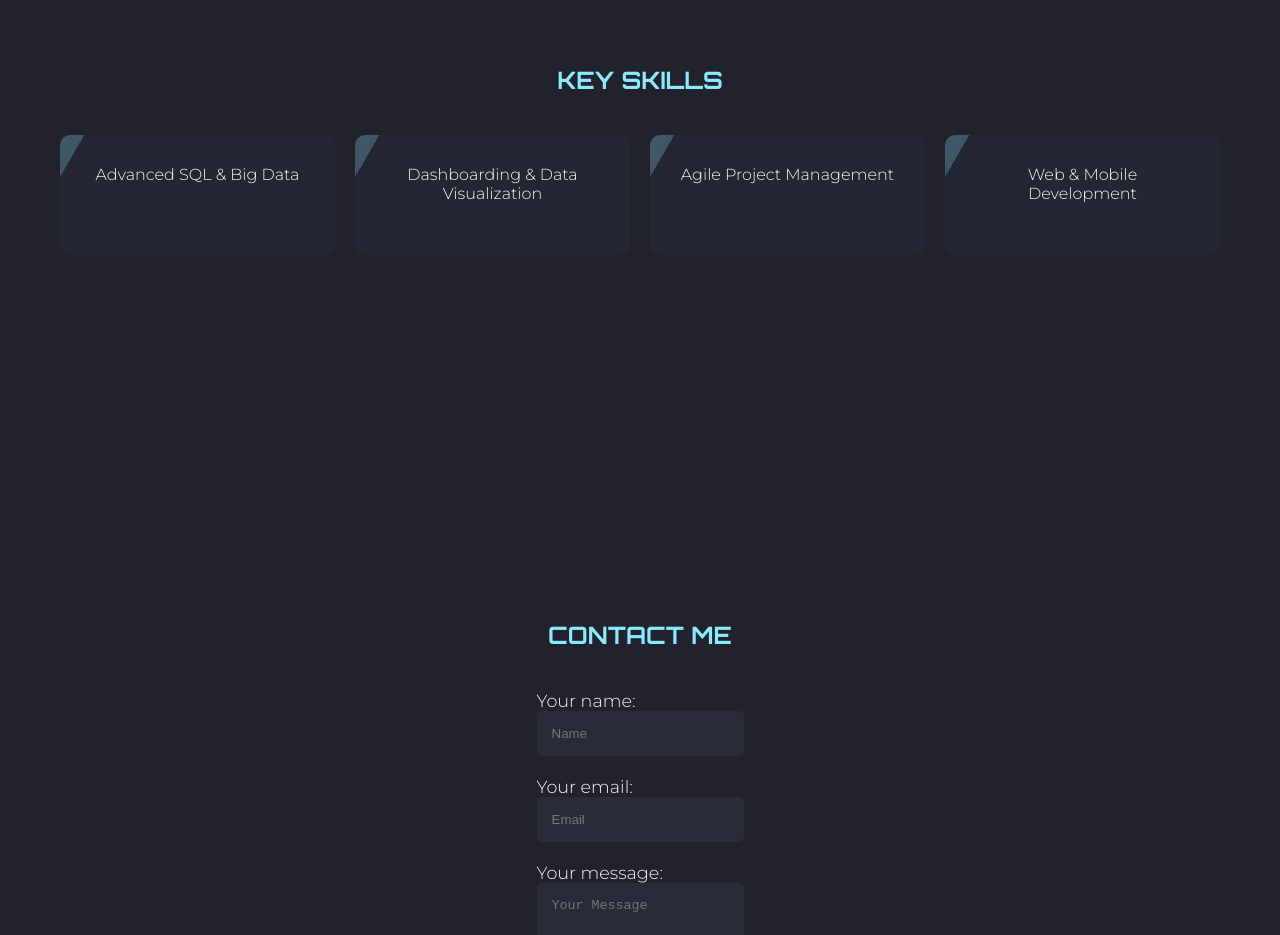
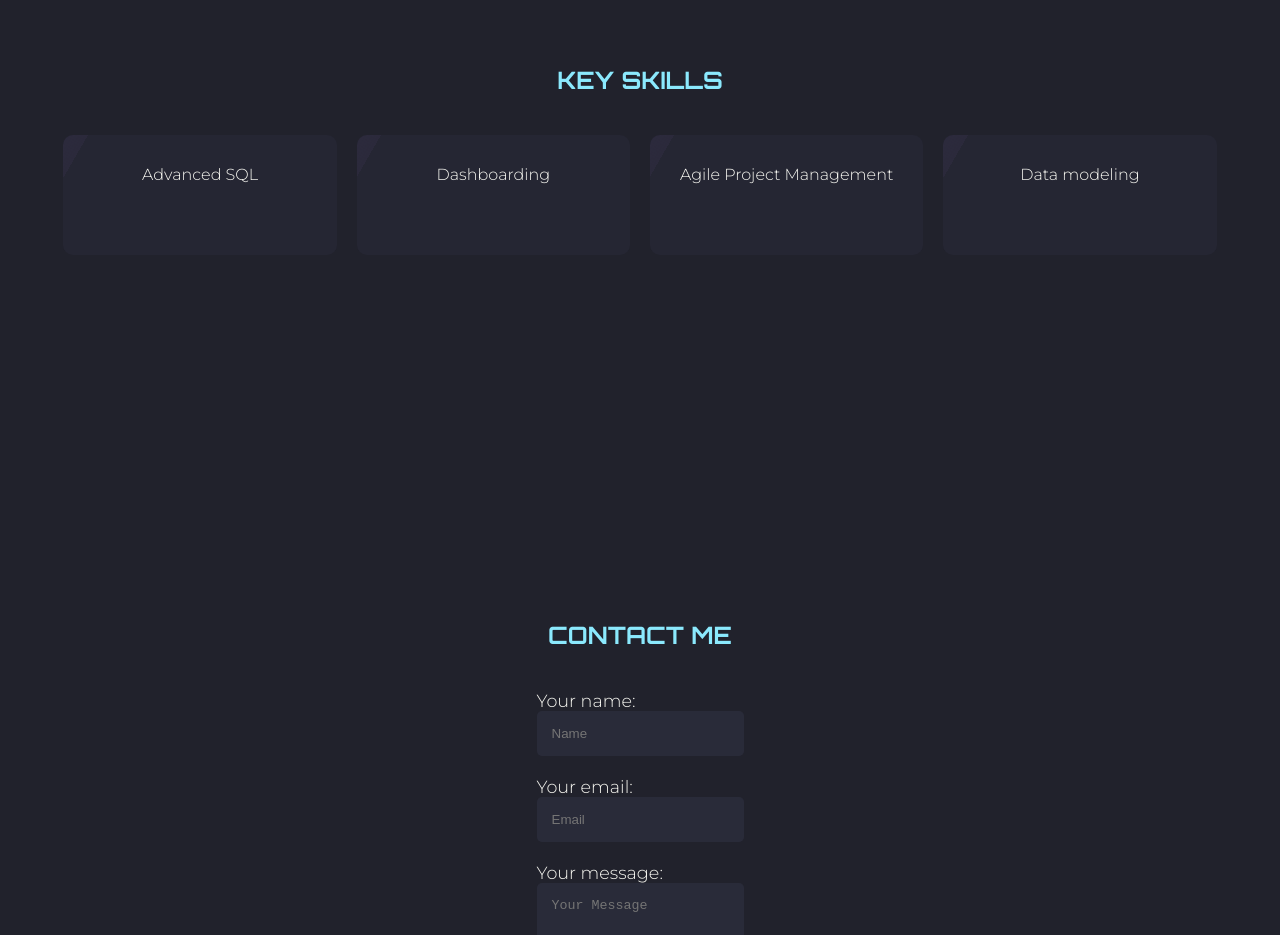
Before and after one commit to B2Big/Mr_big_data, a plain HTML site: page index.html in a window 1280 px wide. Shown: the part 1580-2515 px from the top of the page. Drawn offline with nearby package versions, Linux system fonts and the light colour scheme; animation ran at ten frames a second.

Commit message:
Mr_big_data v1.6

```diff
--- a/index.html
+++ b/index.html
@@ -3,7 +3,7 @@
 <head>
     <meta charset="UTF-8">
     <meta name="viewport" content="width=device-width, initial-scale=1.0">
-    <title>Johan Von B-Steinburg | BI Consultant & Analytics Engineer</title>
+    <title>Johan Von B-Steinburg | BI Analytics Engineer</title>
     <link rel="stylesheet" href="styles.css">
     <link href="https://fonts.googleapis.com/css2?family=Orbitron:wght@400;700&family=Montserrat:wght@300;600&display=swap" rel="stylesheet">
 </head>
@@ -56,10 +56,10 @@
     <section id="skills">
         <h2>Key Skills</h2>
         <div class="skills-grid">
-            <div class="skill-card"><span>Advanced SQL & Big Data</span></div>
-            <div class="skill-card"><span>Dashboarding & Data Visualization</span></div>
+            <div class="skill-card"><span>Advanced SQL</span></div>
+            <div class="skill-card"><span>Dashboarding</span></div>
             <div class="skill-card"><span>Agile Project Management</span></div>
-            <div class="skill-card"><span>Web & Mobile Development</span></div>
+            <div class="skill-card"><span>Data modeling</span></div>
         </div>
     </section>
 
--- a/styles.css
+++ b/styles.css
@@ -239,7 +239,7 @@ section {
 
 .skill-card:hover {
     transform: rotateY(15deg) rotateX(10deg) scale(1.05);
-    box-shadow: 0 0 25px #d881f9;
+    box-shadow: 0 0 25px #5b535e;
 }
 
 .skill-card::before {
@@ -247,7 +247,7 @@ section {
     position: absolute;
     width: 200%;
     height: 200%;
-    background: radial-gradient(circle, rgba(139, 233, 253, 0.4), transparent);
+    background: radial-gradient(circle, rgba(129, 88, 182, 0.1), transparent);
     top: -50%;
     left: -50%;
     animation: orbit 6s linear infinite;
```
